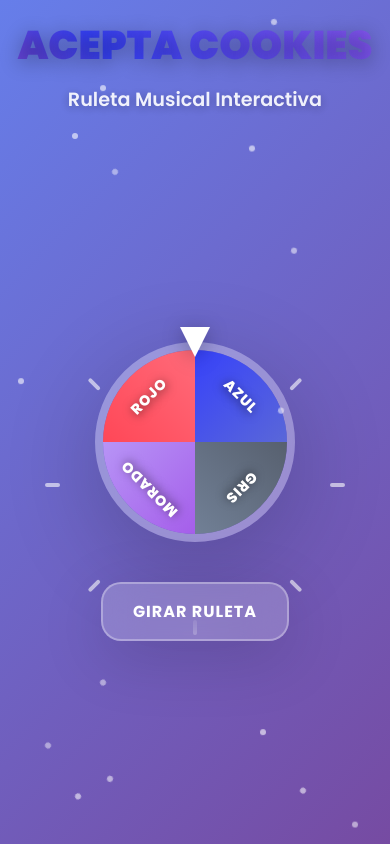
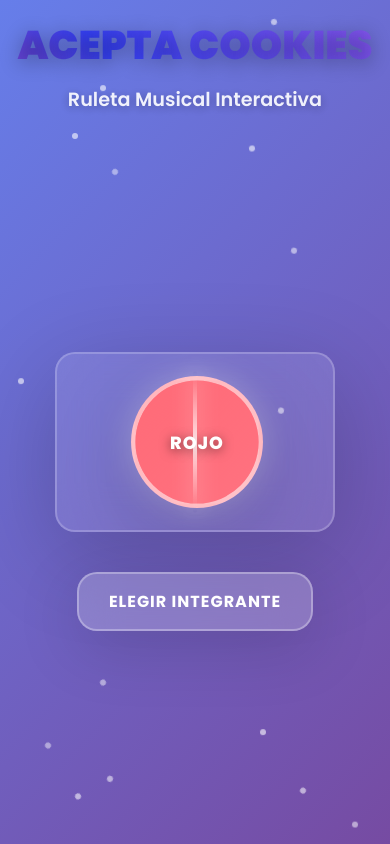
Before and after one commit to ArtesanoMultimedia/ruleta-cookies, a plain HTML site: page index.html in a window 390 px wide. Drawn offline with nearby package versions, Linux system fonts and the light colour scheme.

Commit message:
Implementación del carrusel de integrantes: reemplaza la ruleta con un carrusel horizontal que muestra fotos de los miembros (por ahora divs de colores), con animación suave y efecto infinito

```diff
--- a/css/styles.css
+++ b/css/styles.css
@@ -134,83 +134,113 @@ body {
     left: 100%;
 }
 
-/* Ruleta */
-.ruleta-container {
+/* Carrusel */
+.carrusel-container {
     display: flex;
     flex-direction: column;
     align-items: center;
     gap: 40px;
 }
 
-.ruleta-wrapper {
+.carrusel-wrapper {
     position: relative;
-    width: 300px;
-    height: 300px;
+    width: 320px;
+    height: 200px;
+    overflow: hidden;
+    border-radius: var(--border-radius);
+    background: rgba(255, 255, 255, 0.1);
+    backdrop-filter: blur(20px);
+    border: 2px solid rgba(255, 255, 255, 0.2);
+    box-shadow: var(--shadow-heavy);
 }
 
-.ruleta {
-    width: 100%;
+.carrusel-track {
+    display: flex;
     height: 100%;
-    border-radius: 50%;
-    position: relative;
-    overflow: hidden;
-    box-shadow: var(--shadow-heavy);
-    border: 8px solid rgba(255, 255, 255, 0.3);
-    backdrop-filter: blur(10px);
+    transition: transform 0.8s cubic-bezier(0.25, 0.46, 0.45, 0.94);
+    will-change: transform;
 }
 
-.sector {
-    position: absolute;
-    width: 50%;
-    height: 50%;
-    transform-origin: 100% 100%;
+.carrusel-item {
+    flex: 0 0 320px;
+    height: 100%;
     display: flex;
     align-items: center;
     justify-content: center;
+    padding: 20px;
+}
+
+.member-photo {
+    width: 150px;
+    height: 150px;
+    border-radius: 50%;
+    display: flex;
+    align-items: center;
+    justify-content: center;
+    border: 4px solid rgba(255, 255, 255, 0.3);
+    box-shadow: var(--shadow-medium);
+    transition: all 0.3s ease;
+    position: relative;
+    overflow: hidden;
+}
+
+.member-photo::before {
+    content: '';
+    position: absolute;
+    top: 0;
+    left: 0;
+    right: 0;
+    bottom: 0;
+    background: linear-gradient(135deg, rgba(255, 255, 255, 0.2), rgba(255, 255, 255, 0.05));
+    border-radius: 50%;
+    pointer-events: none;
+}
+
+.member-rojo {
+    background: linear-gradient(135deg, var(--color-rojo), #FF6B7A);
+}
+
+.member-azul {
+    background: linear-gradient(135deg, var(--color-azul), #5A67D8);
+}
+
+.member-gris {
+    background: linear-gradient(135deg, var(--color-gris), #718096);
+}
+
+.member-morado {
+    background: linear-gradient(135deg, var(--color-morado), #B794F6);
+}
+
+.member-name {
+    font-size: 1.2rem;
     font-weight: 800;
-    font-size: 1rem;
     color: white;
     text-shadow: 0 2px 10px rgba(0, 0, 0, 0.5);
+    text-transform: uppercase;
+    letter-spacing: 1px;
+    z-index: 2;
+    position: relative;
 }
 
-.sector-rojo {
-    background: linear-gradient(45deg, var(--color-rojo), #FF6B7A);
-    transform: rotate(0deg);
+.carrusel-selector {
+    position: absolute;
+    top: 50%;
+    left: 50%;
+    transform: translate(-50%, -50%);
+    width: 4px;
+    height: 80%;
+    background: linear-gradient(to bottom, transparent, rgba(255, 255, 255, 0.8), transparent);
+    border-radius: 2px;
+    pointer-events: none;
+    z-index: 10;
+    box-shadow: 0 0 20px rgba(255, 255, 255, 0.5);
 }
 
-.sector-azul {
-    background: linear-gradient(45deg, var(--color-azul), #5A67D8);
-    transform: rotate(90deg);
-}
-
-.sector-gris {
-    background: linear-gradient(45deg, var(--color-gris), #718096);
-    transform: rotate(180deg);
-}
-
-.sector-morado {
-    background: linear-gradient(45deg, var(--color-morado), #B794F6);
-    transform: rotate(270deg);
-}
-
-.sector-text {
-    transform: rotate(-45deg);
-    font-size: 1.1rem;
-    letter-spacing: 1px;
-}
-
-.ruleta-pointer {
-    position: absolute;
-    top: -15px;
-    left: 50%;
-    transform: translateX(-50%);
-    width: 0;
-    height: 0;
-    border-left: 15px solid transparent;
-    border-right: 15px solid transparent;
-    border-top: 30px solid white;
-    z-index: 10;
-    filter: drop-shadow(0 4px 10px rgba(0, 0, 0, 0.3));
+.carrusel-item.selected .member-photo {
+    transform: scale(1.1);
+    border-color: rgba(255, 255, 255, 0.6);
+    box-shadow: var(--shadow-heavy), 0 0 30px rgba(255, 255, 255, 0.3);
 }
 
 /* Resultado Persona */
@@ -409,9 +439,22 @@ body {
         padding: 15px;
     }
 
-    .ruleta-wrapper {
-        width: 250px;
-        height: 250px;
+    .carrusel-wrapper {
+        width: 280px;
+        height: 180px;
+    }
+
+    .carrusel-item {
+        flex: 0 0 280px;
+    }
+
+    .member-photo {
+        width: 120px;
+        height: 120px;
+    }
+
+    .member-name {
+        font-size: 1rem;
     }
 
     .final-resultado {
--- a/index.html
+++ b/index.html
@@ -18,28 +18,36 @@
             <p class="subtitle">Ruleta Musical Interactiva</p>
         </header>
 
-        <!-- Estado 1: Ruleta -->
-        <section id="ruleta-section" class="section active">
-            <div class="ruleta-container">
-                <div class="ruleta-wrapper">
-                    <div class="ruleta" id="ruleta">
-                        <div class="sector sector-rojo" data-color="rojo">
-                            <span class="sector-text">ROJO</span>
+        <!-- Estado 1: Carrusel -->
+        <section id="carrusel-section" class="section active">
+            <div class="carrusel-container">
+                <div class="carrusel-wrapper">
+                    <div class="carrusel-track" id="carrusel-track">
+                        <div class="carrusel-item" data-color="rojo">
+                            <div class="member-photo member-rojo">
+                                <span class="member-name">ROJO</span>
+                            </div>
                         </div>
-                        <div class="sector sector-azul" data-color="azul">
-                            <span class="sector-text">AZUL</span>
+                        <div class="carrusel-item" data-color="azul">
+                            <div class="member-photo member-azul">
+                                <span class="member-name">AZUL</span>
+                            </div>
                         </div>
-                        <div class="sector sector-gris" data-color="gris">
-                            <span class="sector-text">GRIS</span>
+                        <div class="carrusel-item" data-color="gris">
+                            <div class="member-photo member-gris">
+                                <span class="member-name">GRIS</span>
+                            </div>
                         </div>
-                        <div class="sector sector-morado" data-color="morado">
-                            <span class="sector-text">MORADO</span>
+                        <div class="carrusel-item" data-color="morado">
+                            <div class="member-photo member-morado">
+                                <span class="member-name">MORADO</span>
+                            </div>
                         </div>
                     </div>
-                    <div class="ruleta-pointer"></div>
+                    <div class="carrusel-selector"></div>
                 </div>
-                <button id="girar-ruleta" class="btn-primary">
-                    <span class="btn-text">GIRAR RULETA</span>
+                <button id="girar-carrusel" class="btn-primary">
+                    <span class="btn-text">ELEGIR INTEGRANTE</span>
                     <div class="btn-glow"></div>
                 </button>
             </div>
@@ -108,7 +116,7 @@
     <!-- Scripts -->
     <script src="https://cdnjs.cloudflare.com/ajax/libs/three.js/r128/three.min.js"></script>
     <script src="js/main.js"></script>
-    <script src="js/ruleta.js"></script>
+    <script src="js/carrusel.js"></script>
     <script src="js/dado3d.js"></script>
 </body>
 </html>
--- /dev/null
+++ b/js/carrusel.js
@@ -0,0 +1,203 @@
+// Carrusel de Integrantes
+class Carrusel {
+    constructor() {
+        this.track = null;
+        this.items = [];
+        this.currentIndex = 0;
+        this.isSpinning = false;
+        this.itemWidth = this.getItemWidth();
+
+        this.init();
+    }
+
+    getItemWidth() {
+        // Ajustar ancho según el tamaño de pantalla
+        return window.innerWidth <= 768 ? 280 : 320;
+    }
+
+    init() {
+        this.track = document.getElementById('carrusel-track');
+        this.items = Array.from(document.querySelectorAll('.carrusel-item'));
+
+        if (!this.track || this.items.length === 0) {
+            console.error('Carrusel: elementos no encontrados');
+            return;
+        }
+
+        // Duplicar items para efecto infinito
+        this.duplicateItems();
+
+        // Posición inicial
+        this.setInitialPosition();
+
+        console.log('Carrusel inicializado correctamente');
+    }
+
+    duplicateItems() {
+        // Duplicar items al principio y al final para efecto infinito
+        const originalItems = [...this.items];
+
+        // Agregar copias al final
+        originalItems.forEach(item => {
+            const clone = item.cloneNode(true);
+            this.track.appendChild(clone);
+        });
+
+        // Agregar copias al principio
+        originalItems.reverse().forEach(item => {
+            const clone = item.cloneNode(true);
+            this.track.insertBefore(clone, this.track.firstChild);
+        });
+
+        // Actualizar lista de items
+        this.items = Array.from(document.querySelectorAll('.carrusel-item'));
+        this.totalItems = this.items.length;
+        this.originalItemsCount = originalItems.length;
+    }
+
+    setInitialPosition() {
+        // Posicionar en el primer set de items originales
+        this.currentIndex = this.originalItemsCount;
+        this.updatePosition(false);
+    }
+
+    updatePosition(animate = true) {
+        const translateX = -this.currentIndex * this.itemWidth;
+
+        if (animate) {
+            this.track.style.transition = 'transform 0.8s cubic-bezier(0.25, 0.46, 0.45, 0.94)';
+        } else {
+            this.track.style.transition = 'none';
+        }
+
+        this.track.style.transform = `translateX(${translateX}px)`;
+
+        // Actualizar clases de selección
+        this.updateSelection();
+    }
+
+    updateSelection() {
+        this.items.forEach((item, index) => {
+            item.classList.remove('selected');
+        });
+
+        if (this.items[this.currentIndex]) {
+            this.items[this.currentIndex].classList.add('selected');
+        }
+    }
+
+    spin() {
+        if (this.isSpinning) return;
+
+        this.isSpinning = true;
+
+        // Generar número aleatorio de pasos
+        const minSpins = 8; // Mínimo 2 vueltas completas
+        const maxSpins = 16; // Máximo 4 vueltas completas
+        const totalSteps = minSpins + Math.floor(Math.random() * (maxSpins - minSpins));
+
+        // Elegir posición final aleatoria dentro de los items originales
+        const finalPosition = Math.floor(Math.random() * this.originalItemsCount);
+        const targetIndex = this.originalItemsCount + finalPosition;
+
+        this.animateToPosition(targetIndex, totalSteps);
+    }
+
+    animateToPosition(targetIndex, totalSteps) {
+        let currentStep = 0;
+        const startIndex = this.currentIndex;
+
+        const animate = () => {
+            currentStep++;
+
+            // Calcular velocidad decreciente
+            const progress = currentStep / totalSteps;
+            const easeProgress = 1 - Math.pow(1 - progress, 3); // Ease out cubic
+
+            // Calcular posición actual
+            const stepSize = totalSteps / 4; // Dividir en pasos más pequeños
+            this.currentIndex = startIndex + Math.floor(easeProgress * stepSize);
+
+            // Asegurar que no se salga de los límites
+            if (this.currentIndex >= this.totalItems - this.originalItemsCount) {
+                this.currentIndex = this.originalItemsCount + (this.currentIndex % this.originalItemsCount);
+            }
+
+            this.updatePosition(true);
+
+            if (currentStep < totalSteps) {
+                setTimeout(animate, 50 + (progress * 100)); // Velocidad decreciente
+            } else {
+                // Animación final hacia la posición exacta
+                this.currentIndex = targetIndex;
+                this.updatePosition(true);
+
+                setTimeout(() => {
+                    this.isSpinning = false;
+                    this.onSpinComplete();
+                }, 800);
+            }
+        };
+
+        animate();
+    }
+
+    onSpinComplete() {
+        // Obtener el color del item seleccionado
+        const selectedItem = this.items[this.currentIndex];
+        if (selectedItem) {
+            const color = selectedItem.getAttribute('data-color');
+
+            // Crear efecto de confeti
+            this.createConfetti();
+
+            // Notificar a la aplicación principal
+            if (window.aceptaCookiesApp) {
+                window.aceptaCookiesApp.onCarruselResult(color);
+            }
+        }
+    }
+
+    createConfetti() {
+        const colors = ['#FF4757', '#3742FA', '#57606F', '#A55EEA', '#FFFFFF', '#FFD700'];
+        const confettiCount = 30;
+
+        for (let i = 0; i < confettiCount; i++) {
+            const confetti = document.createElement('div');
+            confetti.className = 'confetti';
+
+            // Color aleatorio del array
+            const randomColor = colors[Math.floor(Math.random() * colors.length)];
+            confetti.style.setProperty('--confetti-color', randomColor);
+
+            // Posición aleatoria
+            confetti.style.left = Math.random() * 100 + '%';
+
+            // Duración y delay aleatorios
+            confetti.style.setProperty('--fall-duration', (2 + Math.random() * 2) + 's');
+            confetti.style.setProperty('--delay', Math.random() * 1 + 's');
+
+            document.body.appendChild(confetti);
+
+            // Remover después de la animación
+            setTimeout(() => {
+                if (confetti.parentNode) {
+                    confetti.parentNode.removeChild(confetti);
+                }
+            }, 4000);
+        }
+    }
+
+    reset() {
+        this.isSpinning = false;
+        this.setInitialPosition();
+    }
+
+    getCurrentColor() {
+        const selectedItem = this.items[this.currentIndex];
+        return selectedItem ? selectedItem.getAttribute('data-color') : null;
+    }
+}
+
+// Inicializar carrusel
+window.carrusel = new Carrusel();
--- a/js/main.js
+++ b/js/main.js
@@ -23,20 +23,20 @@ class AceptaCookiesApp {
     init() {
         this.setupEventListeners();
         this.createParticles();
-        this.showSection('ruleta-section');
+        this.showSection('carrusel-section');
 
         // Animación de entrada inicial
         setTimeout(() => {
             document.querySelector('.header').classList.add('section-enter');
-            document.querySelector('#ruleta-section').classList.add('section-enter');
+            document.querySelector('#carrusel-section').classList.add('section-enter');
         }, 100);
     }
 
     setupEventListeners() {
-        // Botón girar ruleta
-        document.getElementById('girar-ruleta').addEventListener('click', () => {
-            if (!this.isAnimating) {
-                this.spinRuleta();
+        // Botón girar carrusel
+        document.getElementById('girar-carrusel').addEventListener('click', () => {
+            if (!this.isAnimating && window.carrusel && !window.carrusel.isSpinning) {
+                window.carrusel.spin();
             }
         });
 
@@ -195,6 +195,11 @@ class AceptaCookiesApp {
         }
     }
 
+    onCarruselResult(color) {
+        this.selectedColor = color;
+        this.showColorResult();
+    }
+
     onDadoResult(action) {
         this.selectedAction = action;
         this.showFinalResult();
@@ -243,9 +248,10 @@ class AceptaCookiesApp {
         // Limpiar confeti
         this.clearConfetti();
 
-        // Resetear ruleta
-        const ruleta = document.getElementById('ruleta');
-        ruleta.style.transform = 'rotate(0deg)';
+        // Resetear carrusel si existe
+        if (window.carrusel && window.carrusel.reset) {
+            window.carrusel.reset();
+        }
 
         // Resetear dado 3D si existe
         if (window.dado3D && window.dado3D.reset) {
@@ -254,7 +260,7 @@ class AceptaCookiesApp {
 
         // Volver a la sección inicial
         setTimeout(() => {
-            this.showSection('ruleta-section');
+            this.showSection('carrusel-section');
             this.isAnimating = false;
         }, 300);
     }
```
Also changed, not shown: css/animations.css (+34 -3 lines).
